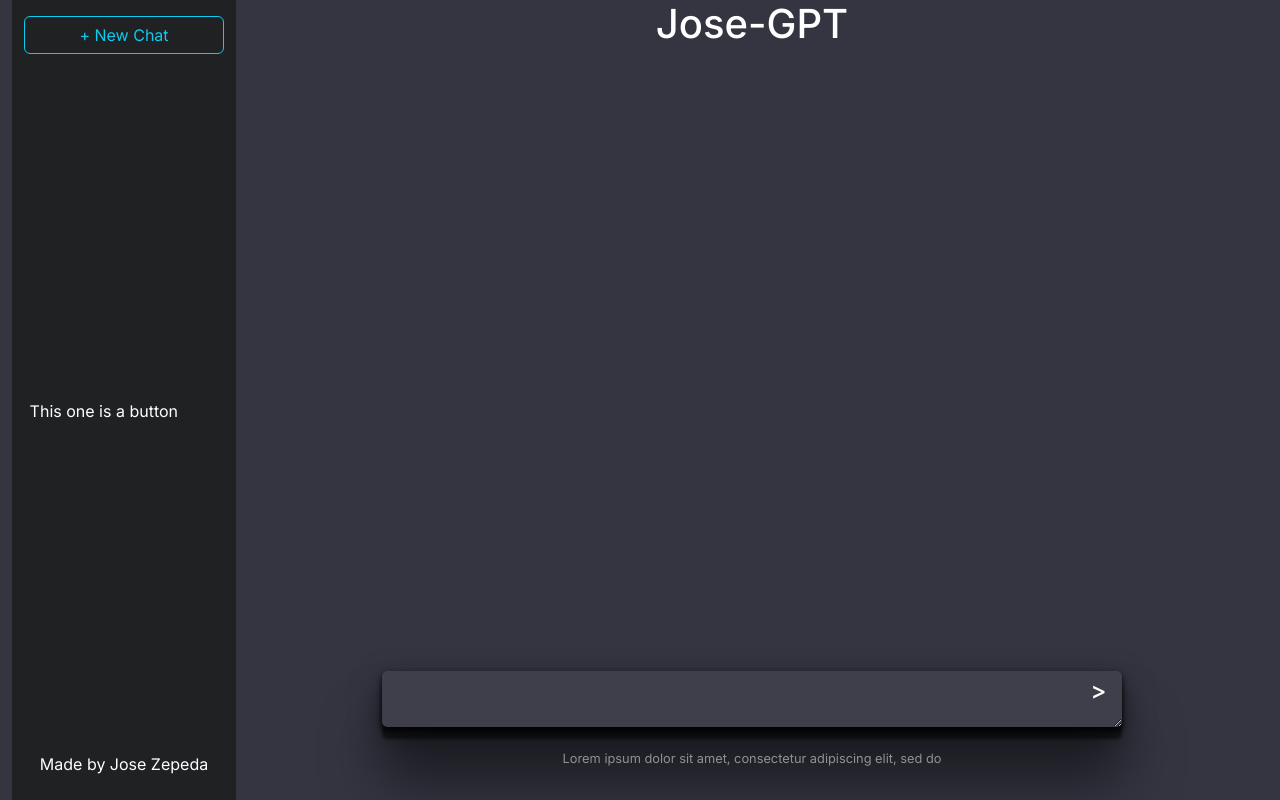
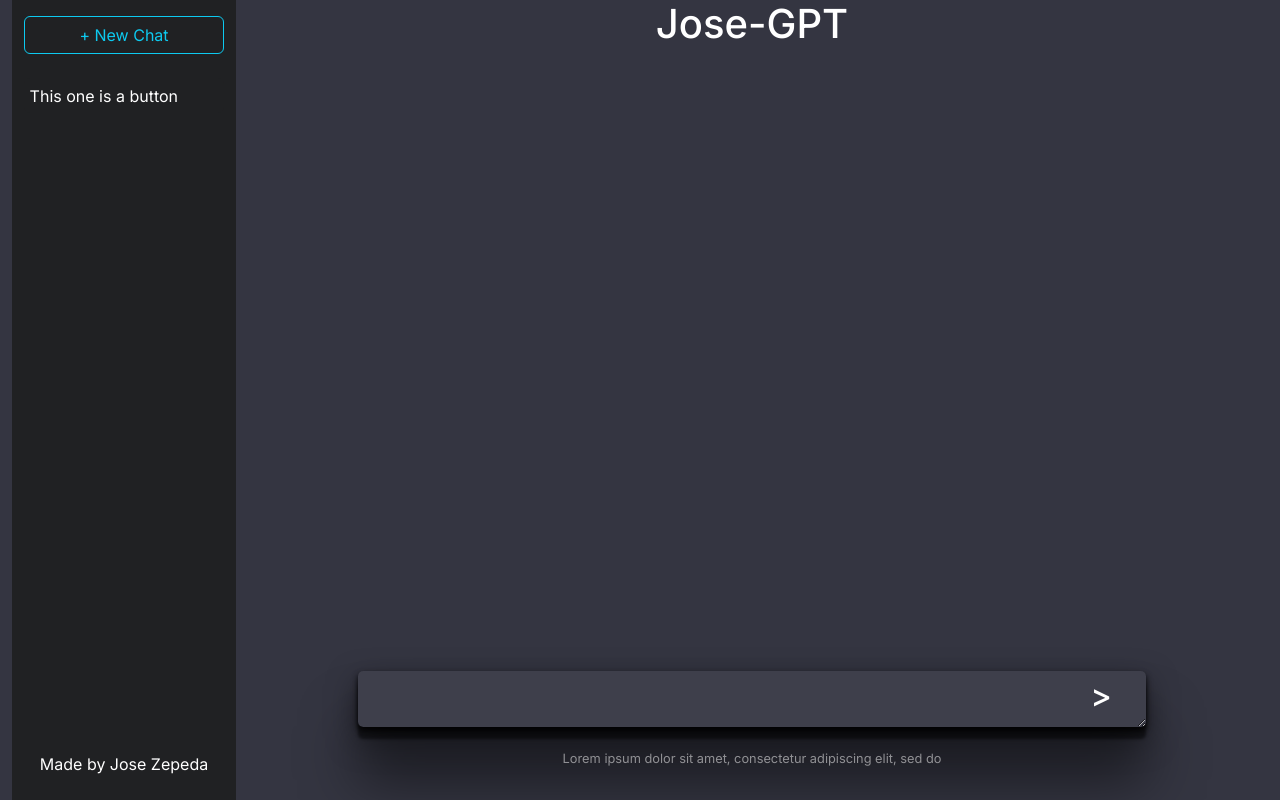
Before and after one commit to J2ZROMERO/GPT-React-Redux, a Next.js app: page / in a window 1280 px wide. Built offline with nearby package versions, Linux system fonts and the light colour scheme.

Commit message:
Add nodemon server

```diff
--- a/package.json
+++ b/package.json
@@ -4,6 +4,7 @@
   "private": true,
   "scripts": {
     "dev": "next dev",
+    "dev:backend": "nodemon src/server.js",
     "build": "next build",
     "start": "next start",
     "lint": "next lint"
@@ -19,7 +20,10 @@
     "sass": "^1.69.5"
   },
   "devDependencies": {
+    "cors": "^2.8.5",
     "eslint": "^8",
-    "eslint-config-next": "14.0.3"
+    "eslint-config-next": "14.0.3",
+    "express": "^4.18.2",
+    "nodemon": "^3.0.2"
   }
 }
--- a/src/app/page.js
+++ b/src/app/page.js
@@ -8,7 +8,7 @@ export default function Home() {
     <Container fluid className="app">
       <Container fluid className="side-bar d-flex flex-column">
         <Button variant="outline-info mt-3 w-100">+ New Chat</Button>
-        <ListGroup className="history mt-4">
+        <ListGroup className="history mt-4 h-100">
           <ListGroup.Item action>This one is a button</ListGroup.Item>
         </ListGroup>
 
@@ -22,8 +22,8 @@ export default function Home() {
 
         <ListGroup className="feed"></ListGroup>
         <Container className="bottom-section">
-          <Container className="input-container">
-            <Container className="submit">
+          <Container className="input-container p-0">
+            <Container className="submit ml-0 mr-0 p-0">
               <textarea rows={1} /> <h5 className="submit-icon"> &#62; </h5>
             </Container>
 
--- a/src/styles/custom.scss
+++ b/src/styles/custom.scss
@@ -79,7 +79,7 @@ align-items: center;
             up: 5rem;
             down: 5rem;
             bottom: 55%;
-            font-size: 1.5rem;
+            font-size: 2rem;
 
         }
     }
```
Also changed, not shown: src/server.js (added, +8 -0 lines), 1 other file (tests, documents, lock files or other folders).
